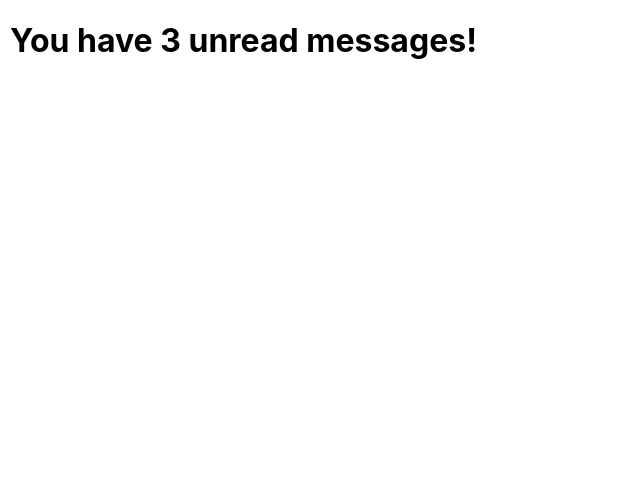
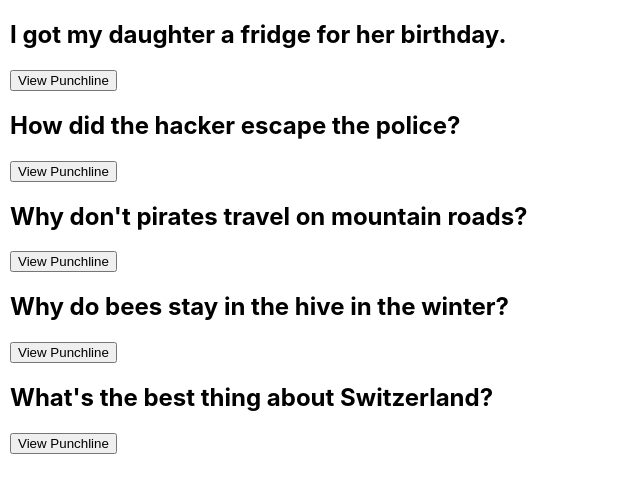
Before and after one commit to IsmailMuhammed2019/conditional_rendering, a React (Create React App) app: page / in a window 1280 px wide. Shown: the top 492 px of the page, without its empty margins (0-640 px from the left). Built offline with nearby package versions, Linux system fonts and the light colour scheme.

Commit message:
add display text on or off button

```diff
--- a/src/App.js
+++ b/src/App.js
@@ -1,25 +1,25 @@
 
 import React from 'react'
 import './App.css';
-// import Jokes from './Jokes'
-// import data from './data'
+import Jokes from './Jokes'
+import data from './data'
 
 function App() {
 
   const [messages, setMessages] = React.useState(["a", "b", "c"])
 
-// const [joke, setJoke] = React.useState(data)
+const [joke, setJoke] = React.useState(data)
 
-// const allJokes = joke.map(singleJoke => <Jokes
-// title={singleJoke.setup}
-// punchline={singleJoke.punchline}
-// key={singleJoke.id}
-// />)
+const allJokes = joke.map(singleJoke => <Jokes
+title={singleJoke.setup}
+punchline={singleJoke.punchline}
+key={singleJoke.id}
+/>)
 
   return (
     <div className="App">
-      {/* {allJokes} */}
-      {messages.length > 0 && <h1>You have {messages.length} unread messages!</h1>}
+      {allJokes}
+      {/* {messages.length > 0 && <h1>You have {messages.length} unread messages!</h1>} */}
     </div>
   );
 }
--- a/src/Jokes.js
+++ b/src/Jokes.js
@@ -13,7 +13,7 @@ function toggle() {
     <div>
       {props.title && <h2>{props.title}</h2>}
       {isShown && <p>{props.punchline}</p>}
-      <button onClick={toggle}>View Punchline</button>
+      <button onClick={toggle}>{!isShown ? "View" : "Hide"} Punchline</button>
     </div>
   )
 }
```
